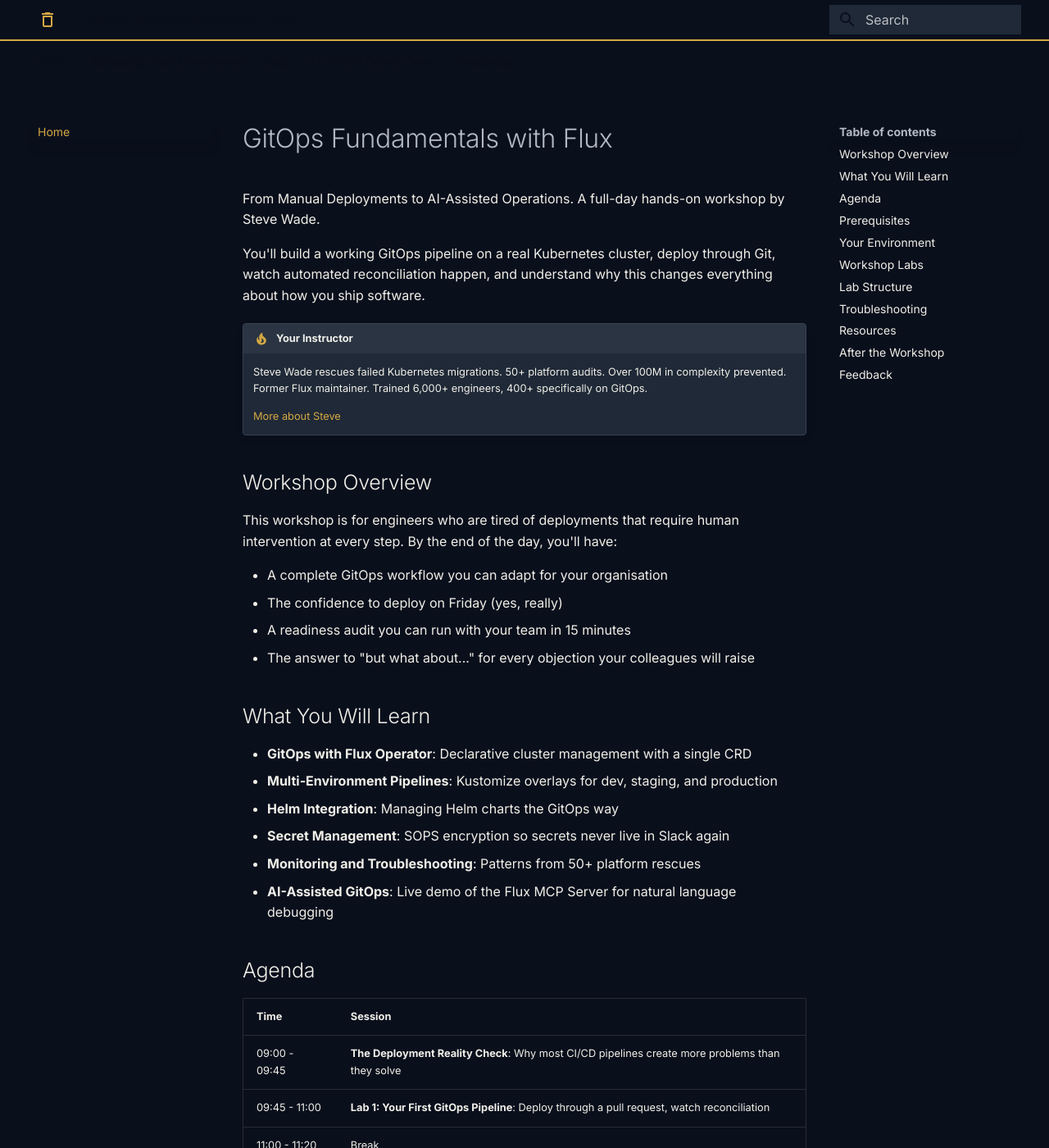
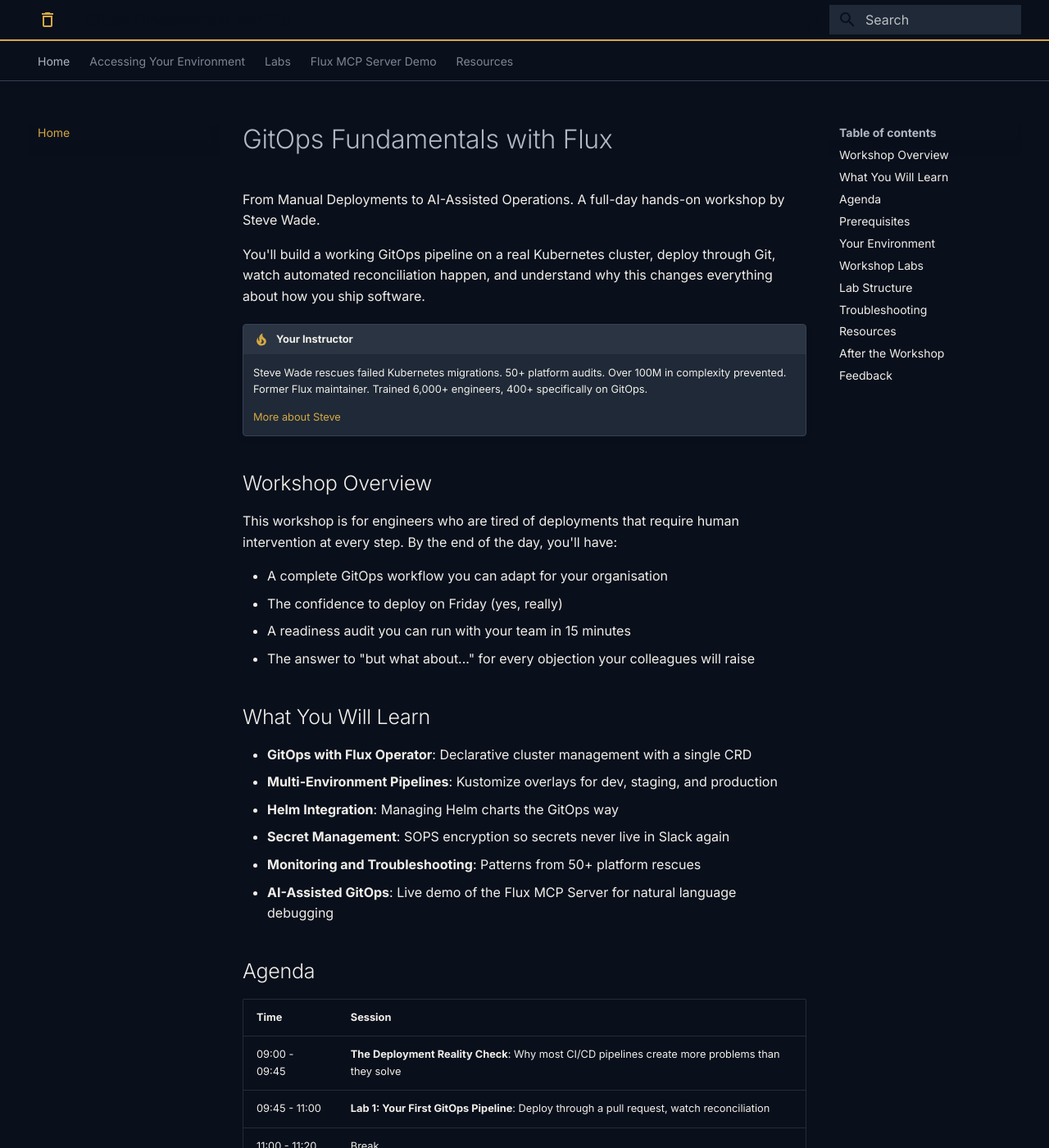
Before and after one commit to stevenwadeconsulting/gitops-fundamentals-lab, an MkDocs documentation site: the page built from docs/index.md, in a window 1280 px wide and 1400 px high. Shown: the whole window at 82% size. Built offline with MkDocs 1.6.1 and Material for MkDocs 9.7.7, drawn with Linux system fonts in a browser that asks for light colours.

Commit message:
Fix nav tabs: visible text on dark background, gold on active/hover

```diff
--- a/docs/stylesheets/extra.css
+++ b/docs/stylesheets/extra.css
@@ -45,6 +45,16 @@
 /* Navigation tabs */
 .md-tabs {
   background-color: #0A0F1C;
+  border-bottom: 1px solid #374151;
+}
+
+.md-tabs__link {
+  color: #B0B8C4 !important;
+}
+
+.md-tabs__link--active,
+.md-tabs__link:hover {
+  color: #D4A843 !important;
 }
 
 /* Admonition overrides for brand consistency */
```
